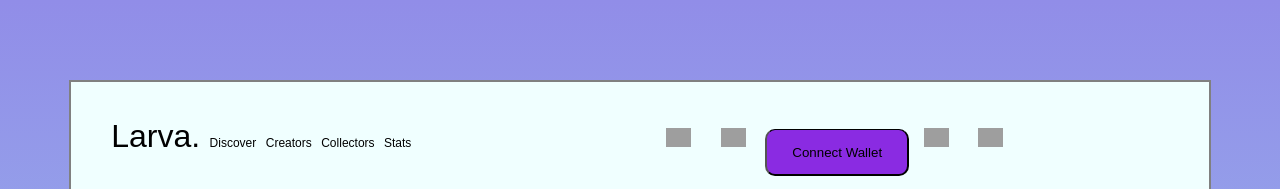
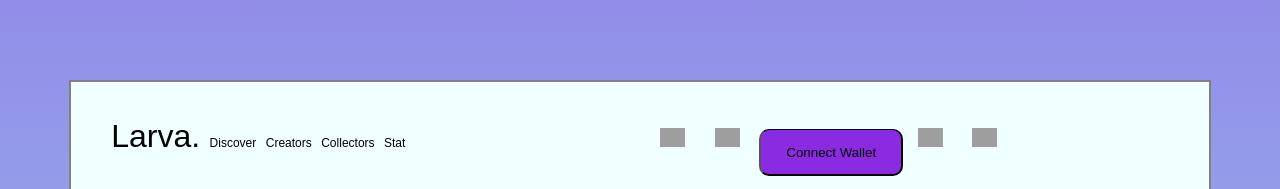
Before and after one commit to anthonyblaublomme/Projet-perso, a plain HTML site: page index.html in a window 1280 px wide. Shown: the top 189 px of the page. Drawn offline with Linux system fonts and the light colour scheme; grey boxes are pictures that could not be loaded.

Commit message:
html error

```diff
--- a/index.html
+++ b/index.html
@@ -17,7 +17,7 @@
             <li>Discover</li>
             <li>Creators</li>
             <li>Collectors</li>
-            <li>Stats</li>
+            <li>Stat</li>
         </ul>
 
 
```
